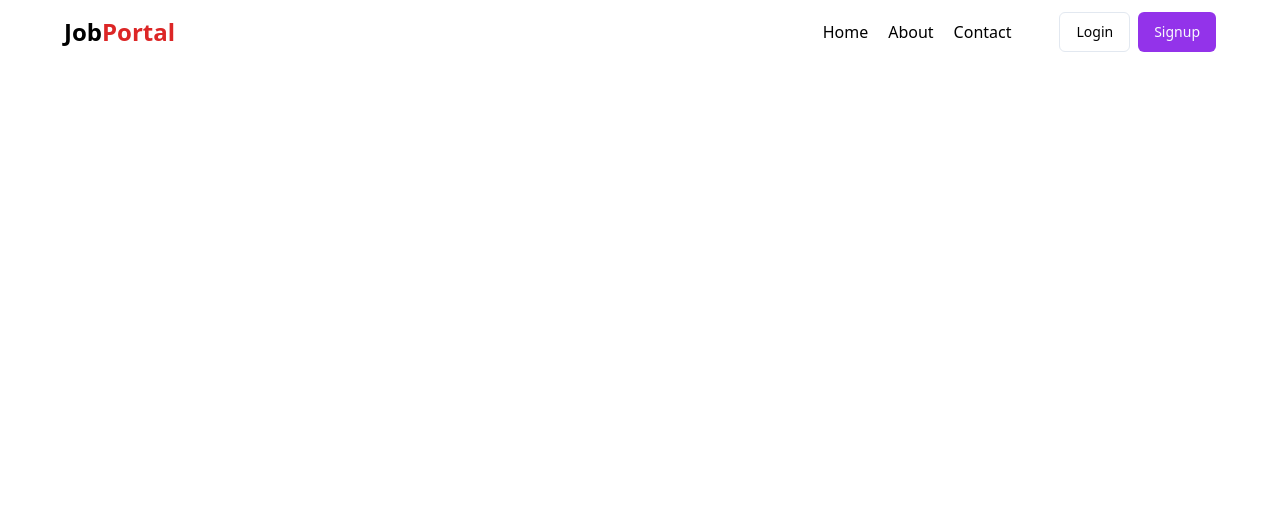
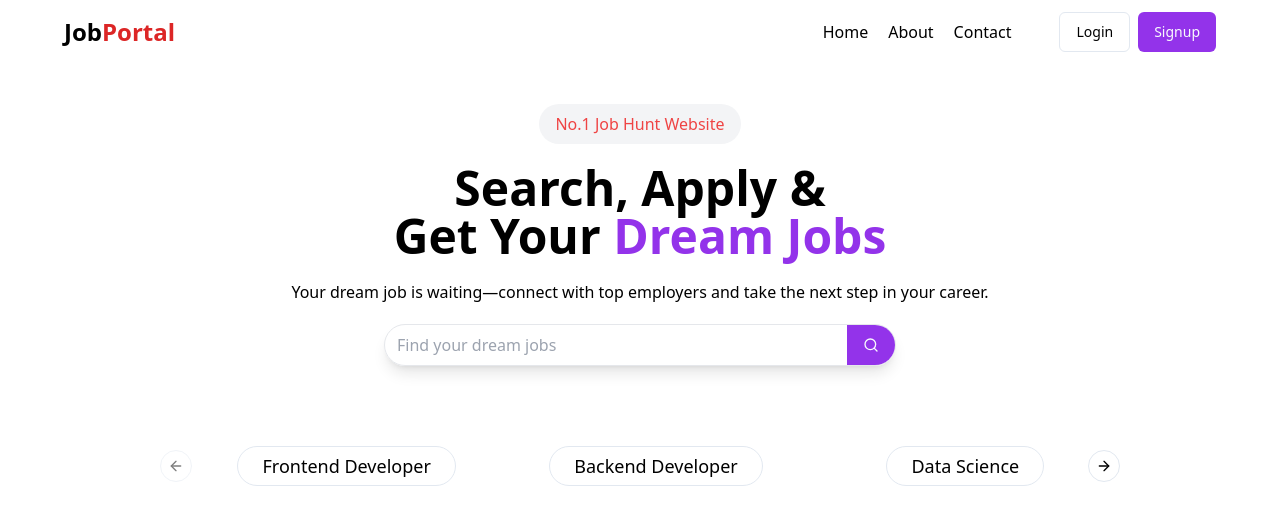
Before and after one commit to Abdulhaseebimran/Job-Portal-MERN, a React (Vite) app in the folder frontend/: page / in a window 1280 px wide. Shown: the top 524 px of the page. Built offline with nearby package versions, Linux system fonts and the light colour scheme.

Commit message:
hero section and category carousel section complete

```diff
--- a/frontend/package.json
+++ b/frontend/package.json
@@ -14,11 +14,12 @@
     "@radix-ui/react-label": "^2.1.1",
     "@radix-ui/react-popover": "^1.1.5",
     "@radix-ui/react-radio-group": "^1.2.2",
-    "@radix-ui/react-slot": "^1.1.1",
+    "@radix-ui/react-slot": "^1.1.2",
     "@reduxjs/toolkit": "^2.5.1",
     "axios": "^1.7.9",
     "class-variance-authority": "^0.7.1",
     "clsx": "^2.1.1",
+    "embla-carousel-react": "^8.5.2",
     "lucide-react": "^0.469.0",
     "next-themes": "^0.4.4",
     "react": "^18.3.1",
--- /dev/null
+++ b/frontend/src/components/CategoryCarousel.jsx
@@ -0,0 +1,46 @@
+import React from 'react'
+import {
+    Carousel,
+    CarouselContent,
+    CarouselItem,
+    CarouselNext,
+    CarouselPrevious,
+} from "./ui/carousel";
+import { Button } from "./ui/button";
+import { useDispatch } from "react-redux";
+import { useNavigate } from "react-router-dom";
+
+const CategoryCarousel = () => {
+    const category = [
+        "Frontend Developer",
+        "Backend Developer",
+        "Data Science",
+        "Graphic Designer",
+        "FullStack Developer",
+        "UI/UX Designer",
+        "DevOps Engineer",
+        "Cybersecurity Specialist",
+    ];
+    return (
+        <div className="w-full max-w-4xl mx-auto my-20 px-4">
+            <Carousel className="relative w-full">
+                <CarouselContent className="flex gap-4">
+                    {category.map((cat, index) => (
+                        <CarouselItem
+                            key={index}
+                            className="flex justify-center snap-center md:basis-1/2 lg:basis-1/3"
+                        >
+                            <Button variant="outline" className="rounded-full px-6 py-3 text-lg">
+                                {cat}
+                            </Button>
+                        </CarouselItem>
+                    ))}
+                </CarouselContent>
+                <CarouselPrevious />
+                <CarouselNext />
+            </Carousel>
+        </div>
+    )
+}
+
+export default CategoryCarousel
--- /dev/null
+++ b/frontend/src/components/HeroSection.jsx
@@ -0,0 +1,36 @@
+import React, { useState } from 'react'
+import { Button } from "./ui/button";
+import { Search } from "lucide-react";
+import { useDispatch } from "react-redux"
+import { useNavigate } from 'react-router-dom';
+
+const HeroSection = () => {
+    const [query, setQuery] = useState("");
+    const dispatch = useDispatch();
+    const naviagte = useNavigate();
+    const searchJobHandler = () => {
+        dispatch(setSearchedQuery(query))
+        naviagte("/browse");
+    }
+    return (
+        <div className='text-center'>
+            <div className="flex flex-col gap-5 my-10">
+                <span className="mx-auto px-4 py-2 rounded-full bg-gray-100 text-red-500 font-medium" >No.1 Job Hunt Website</span>
+                <h1 className="text-5xl font-bold">
+                    Search, Apply & <br /> Get Your <span className="text-purple-600">Dream Jobs</span>
+                </h1>
+                <p>
+                    Your dream job is waiting—connect with top employers and take the next step in your career.
+                </p>
+                <div className="flex w-[40%] shadow-lg border border-gray-200 pl-3 rounded-full items-center gap-4 mx-auto" >
+                    <input type="text" placeholder="Find your dream jobs" onChange={(e) => setQuery(e.target.value)} className="outline-none border-none w-full" />
+                    <Button className="rounded-r-full bg-purple-600">
+                        <Search className="h-5 w-5" />
+                    </Button>
+                </div>
+            </div>
+        </div>
+    )
+}
+
+export default HeroSection
--- a/frontend/src/components/Home.jsx
+++ b/frontend/src/components/Home.jsx
@@ -1,12 +1,16 @@
 import React from 'react'
 import Navbar from './shared/Navbar'
+import HeroSection from './HeroSection'
+import CategoryCarousel from './CategoryCarousel'
 
 const Home = () => {
   return (
     <>
-    <div>
+      <div>
         <Navbar />
-    </div>
+        <HeroSection />
+        <CategoryCarousel />
+      </div>
     </>
   )
 }
--- /dev/null
+++ b/frontend/src/components/ui/carousel.jsx
@@ -0,0 +1,193 @@
+import * as React from "react"
+import useEmblaCarousel from "embla-carousel-react";
+import { ArrowLeft, ArrowRight } from "lucide-react"
+
+import { cn } from "@/lib/utils"
+import { Button } from "@/components/ui/button"
+
+const CarouselContext = React.createContext(null)
+
+function useCarousel() {
+  const context = React.useContext(CarouselContext)
+
+  if (!context) {
+    throw new Error("useCarousel must be used within a <Carousel />")
+  }
+
+  return context
+}
+
+const Carousel = React.forwardRef((
+  {
+    orientation = "horizontal",
+    opts,
+    setApi,
+    plugins,
+    className,
+    children,
+    ...props
+  },
+  ref
+) => {
+  const [carouselRef, api] = useEmblaCarousel({
+    ...opts,
+    axis: orientation === "horizontal" ? "x" : "y",
+  }, plugins)
+  const [canScrollPrev, setCanScrollPrev] = React.useState(false)
+  const [canScrollNext, setCanScrollNext] = React.useState(false)
+
+  const onSelect = React.useCallback((api) => {
+    if (!api) {
+      return
+    }
+
+    setCanScrollPrev(api.canScrollPrev())
+    setCanScrollNext(api.canScrollNext())
+  }, [])
+
+  const scrollPrev = React.useCallback(() => {
+    api?.scrollPrev()
+  }, [api])
+
+  const scrollNext = React.useCallback(() => {
+    api?.scrollNext()
+  }, [api])
+
+  const handleKeyDown = React.useCallback((event) => {
+    if (event.key === "ArrowLeft") {
+      event.preventDefault()
+      scrollPrev()
+    } else if (event.key === "ArrowRight") {
+      event.preventDefault()
+      scrollNext()
+    }
+  }, [scrollPrev, scrollNext])
+
+  React.useEffect(() => {
+    if (!api || !setApi) {
+      return
+    }
+
+    setApi(api)
+  }, [api, setApi])
+
+  React.useEffect(() => {
+    if (!api) {
+      return
+    }
+
+    onSelect(api)
+    api.on("reInit", onSelect)
+    api.on("select", onSelect)
+
+    return () => {
+      api?.off("select", onSelect)
+    };
+  }, [api, onSelect])
+
+  return (
+    (<CarouselContext.Provider
+      value={{
+        carouselRef,
+        api: api,
+        opts,
+        orientation:
+          orientation || (opts?.axis === "y" ? "vertical" : "horizontal"),
+        scrollPrev,
+        scrollNext,
+        canScrollPrev,
+        canScrollNext,
+      }}>
+      <div
+        ref={ref}
+        onKeyDownCapture={handleKeyDown}
+        className={cn("relative", className)}
+        role="region"
+        aria-roledescription="carousel"
+        {...props}>
+        {children}
+      </div>
+    </CarouselContext.Provider>)
+  );
+})
+Carousel.displayName = "Carousel"
+
+const CarouselContent = React.forwardRef(({ className, ...props }, ref) => {
+  const { carouselRef, orientation } = useCarousel()
+
+  return (
+    (<div ref={carouselRef} className="overflow-hidden">
+      <div
+        ref={ref}
+        className={cn(
+          "flex",
+          orientation === "horizontal" ? "-ml-4" : "-mt-4 flex-col",
+          className
+        )}
+        {...props} />
+    </div>)
+  );
+})
+CarouselContent.displayName = "CarouselContent"
+
+const CarouselItem = React.forwardRef(({ className, ...props }, ref) => {
+  const { orientation } = useCarousel()
+
+  return (
+    (<div
+      ref={ref}
+      role="group"
+      aria-roledescription="slide"
+      className={cn(
+        "min-w-0 shrink-0 grow-0 basis-full",
+        orientation === "horizontal" ? "pl-4" : "pt-4",
+        className
+      )}
+      {...props} />)
+  );
+})
+CarouselItem.displayName = "CarouselItem"
+
+const CarouselPrevious = React.forwardRef(({ className, variant = "outline", size = "icon", ...props }, ref) => {
+  const { orientation, scrollPrev, canScrollPrev } = useCarousel()
+
+  return (
+    (<Button
+      ref={ref}
+      variant={variant}
+      size={size}
+      className={cn("absolute  h-8 w-8 rounded-full", orientation === "horizontal"
+        ? "-left-12 top-1/2 -translate-y-1/2"
+        : "-top-12 left-1/2 -translate-x-1/2 rotate-90", className)}
+      disabled={!canScrollPrev}
+      onClick={scrollPrev}
+      {...props}>
+      <ArrowLeft className="h-4 w-4" />
+      <span className="sr-only">Previous slide</span>
+    </Button>)
+  );
+})
+CarouselPrevious.displayName = "CarouselPrevious"
+
+const CarouselNext = React.forwardRef(({ className, variant = "outline", size = "icon", ...props }, ref) => {
+  const { orientation, scrollNext, canScrollNext } = useCarousel()
+
+  return (
+    (<Button
+      ref={ref}
+      variant={variant}
+      size={size}
+      className={cn("absolute h-8 w-8 rounded-full", orientation === "horizontal"
+        ? "-right-12 top-1/2 -translate-y-1/2"
+        : "-bottom-12 left-1/2 -translate-x-1/2 rotate-90", className)}
+      disabled={!canScrollNext}
+      onClick={scrollNext}
+      {...props}>
+      <ArrowRight className="h-4 w-4" />
+      <span className="sr-only">Next slide</span>
+    </Button>)
+  );
+})
+CarouselNext.displayName = "CarouselNext"
+
+export { Carousel, CarouselContent, CarouselItem, CarouselPrevious, CarouselNext };
```
Also changed, not shown: 1 other file (tests, documents, lock files or other folders).
